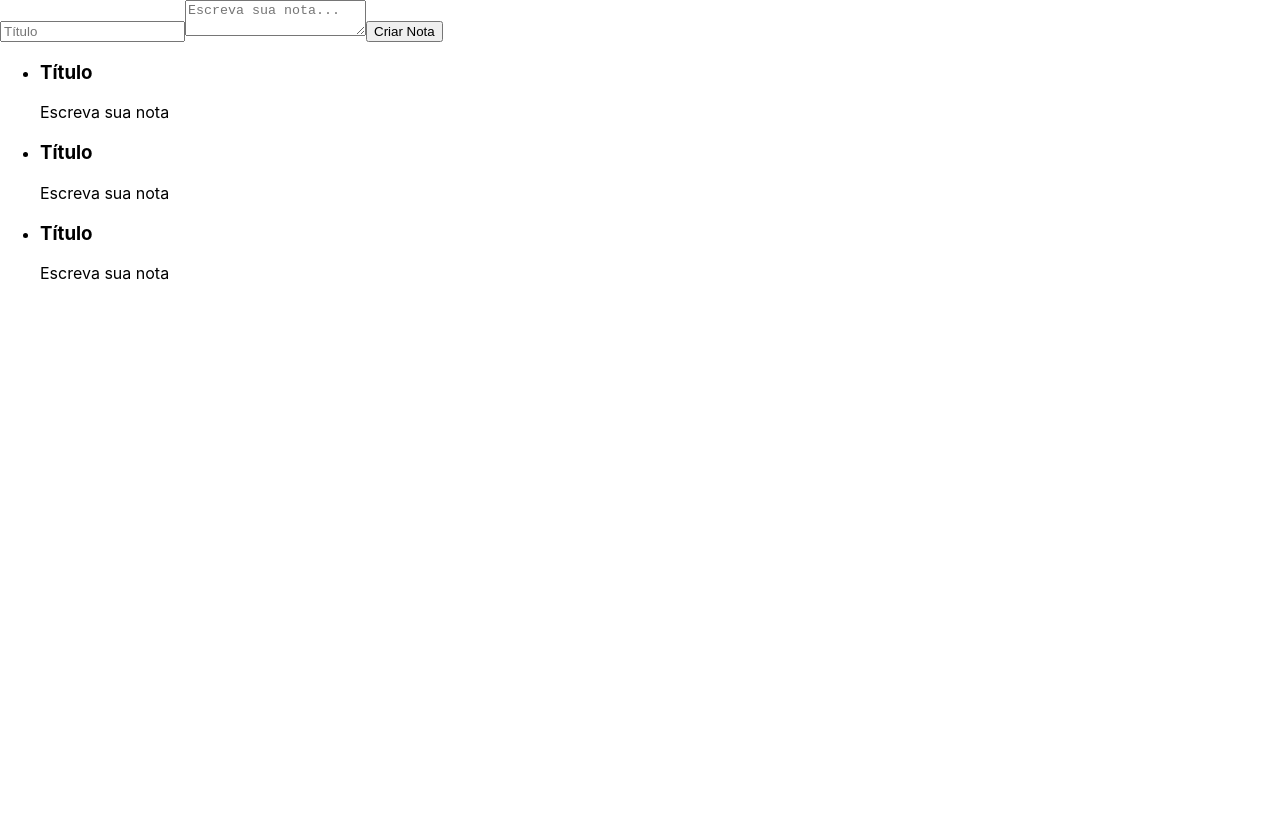
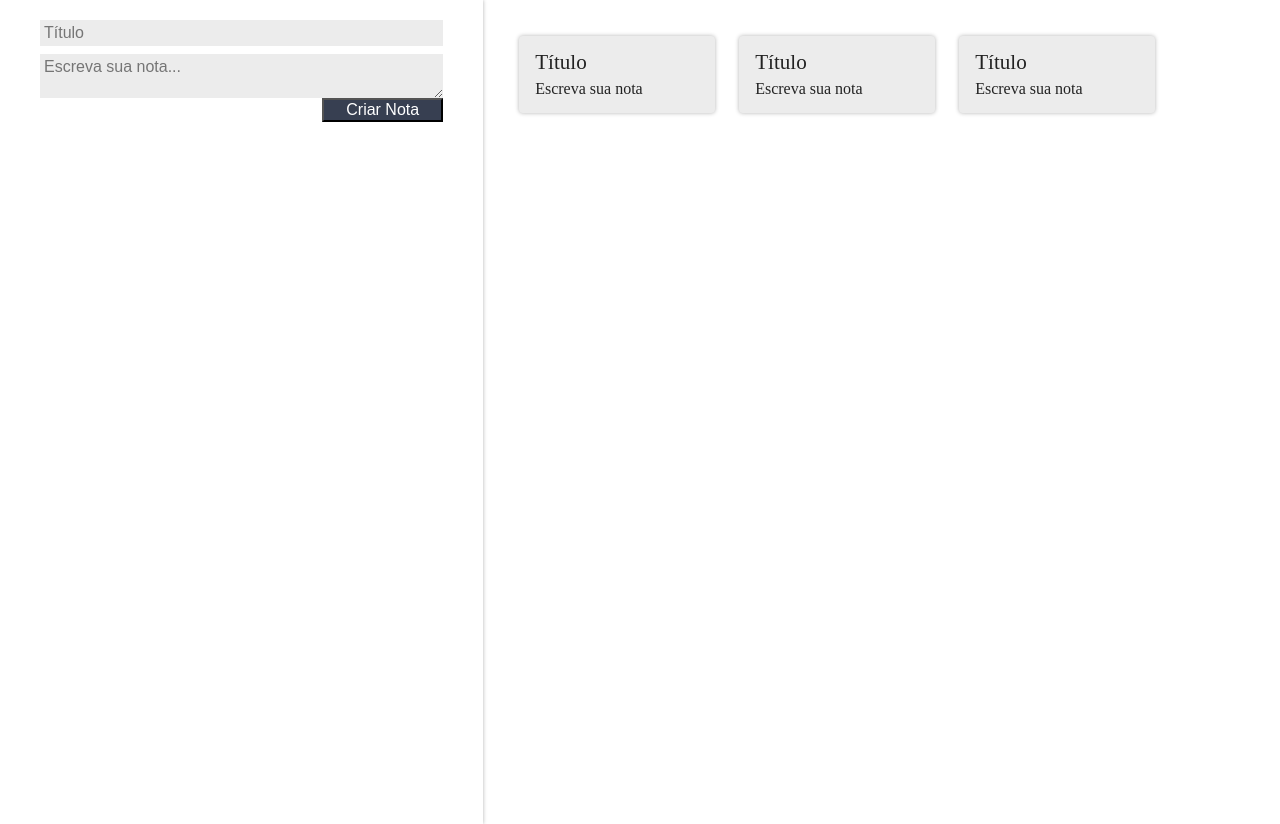
Before and after one commit to Daan-Cardoso/appNotes, a React (Create React App) app: page / in a window 1280 px wide. Before the commit the page ends 800 px from the top, so only its background shows below. Built offline with nearby package versions, Linux system fonts and the light colour scheme.

Commit message:
add style on all components and reset css

```diff
--- a/src/App.js
+++ b/src/App.js
@@ -1,11 +1,13 @@
 import ListaDeNotas from './components/ListaDeNotas/'
 import FormularioCadastro from './components/FormularioCadastro/'
 import React, { Component } from 'react/cjs/react.development'
+import './assets/index.css';
+import './assets/App.css';
 
 class App extends Component {
   render() {
     return (
-      <section>
+      <section className='conteudo'>
         <FormularioCadastro />
         <ListaDeNotas />
       </section>
--- /dev/null
+++ b/src/assets/App.css
@@ -0,0 +1,11 @@
+.conteudo {
+  display: flex;
+}
+
+:root {
+  --primaria: #58a4b0;
+  --secundaria: #373f51;
+  --secundaria-ativa: #cccccc;
+  --fundo: #ffffff;
+  --fundo-detalhes: #ececec;
+}
--- a/src/assets/index.css
+++ b/src/assets/index.css
@@ -1,13 +1,441 @@
-body {
+html,
+body,
+div,
+span,
+applet,
+object,
+iframe,
+h1,
+h2,
+h3,
+h4,
+h5,
+h6,
+p,
+blockquote,
+pre,
+a,
+abbr,
+acronym,
+address,
+big,
+cite,
+code,
+del,
+dfn,
+em,
+img,
+ins,
+kbd,
+q,
+s,
+samp,
+small,
+strike,
+strong,
+sub,
+sup,
+tt,
+var,
+b,
+u,
+i,
+center,
+dl,
+dt,
+dd,
+ol,
+ul,
+li,
+fieldset,
+form,
+label,
+legend,
+table,
+caption,
+tbody,
+tfoot,
+thead,
+tr,
+th,
+td,
+article,
+aside,
+canvas,
+details,
+embed,
+figure,
+figcaption,
+footer,
+header,
+hgroup,
+menu,
+nav,
+output,
+ruby,
+section,
+summary,
+time,
+mark,
+audio,
+video {
   margin: 0;
-  font-family: -apple-system, BlinkMacSystemFont, 'Segoe UI', 'Roboto', 'Oxygen',
-    'Ubuntu', 'Cantarell', 'Fira Sans', 'Droid Sans', 'Helvetica Neue',
-    sans-serif;
-  -webkit-font-smoothing: antialiased;
-  -moz-osx-font-smoothing: grayscale;
+  padding: 0;
+  border: 0;
+  font-size: 100%;
+  font: inherit;
+  vertical-align: baseline;
 }
 
-code {
-  font-family: source-code-pro, Menlo, Monaco, Consolas, 'Courier New',
-    monospace;
+/* make sure to set some focus styles for accessibility */
+:focus {
+  outline: 0;
 }
+
+/* HTML5 display-role reset for older browsers */
+article,
+aside,
+details,
+figcaption,
+figure,
+footer,
+header,
+hgroup,
+menu,
+nav,
+section {
+  display: block;
+}
+
+body {
+  line-height: 1;
+}
+
+ol,
+ul {
+  list-style: none;
+}
+
+blockquote,
+q {
+  quotes: none;
+}
+
+blockquote:before,
+blockquote:after,
+q:before,
+q:after {
+  content: "";
+  content: none;
+}
+
+table {
+  border-collapse: collapse;
+  border-spacing: 0;
+}
+
+input[type="search"]::-webkit-search-cancel-button,
+input[type="search"]::-webkit-search-decoration,
+input[type="search"]::-webkit-search-results-button,
+input[type="search"]::-webkit-search-results-decoration {
+  -webkit-appearance: none;
+  -moz-appearance: none;
+}
+
+input[type="search"] {
+  -webkit-appearance: none;
+  -moz-appearance: none;
+  -webkit-box-sizing: content-box;
+  -moz-box-sizing: content-box;
+  box-sizing: content-box;
+}
+
+textarea {
+  overflow: auto;
+  vertical-align: top;
+  resize: vertical;
+}
+
+/**
+ * Correct `inline-block` display not defined in IE 6/7/8/9 and Firefox 3.
+ */
+
+audio,
+canvas,
+video {
+  display: inline-block;
+  *display: inline;
+  *zoom: 1;
+  max-width: 100%;
+}
+
+/**
+ * Prevent modern browsers from displaying `audio` without controls.
+ * Remove excess height in iOS 5 devices.
+ */
+
+audio:not([controls]) {
+  display: none;
+  height: 0;
+}
+
+/**
+ * Address styling not present in IE 7/8/9, Firefox 3, and Safari 4.
+ * Known issue: no IE 6 support.
+ */
+
+[hidden] {
+  display: none;
+}
+
+/**
+ * 1. Correct text resizing oddly in IE 6/7 when body `font-size` is set using
+ *    `em` units.
+ * 2. Prevent iOS text size adjust after orientation change, without disabling
+ *    user zoom.
+ */
+
+html {
+  font-size: 100%; /* 1 */
+  -webkit-text-size-adjust: 100%; /* 2 */
+  -ms-text-size-adjust: 100%; /* 2 */
+}
+
+/**
+ * Address `outline` inconsistency between Chrome and other browsers.
+ */
+
+a:focus {
+  outline: thin dotted;
+}
+
+/**
+ * Improve readability when focused and also mouse hovered in all browsers.
+ */
+
+a:active,
+a:hover {
+  outline: 0;
+}
+
+/**
+ * 1. Remove border when inside `a` element in IE 6/7/8/9 and Firefox 3.
+ * 2. Improve image quality when scaled in IE 7.
+ */
+
+img {
+  border: 0; /* 1 */
+  -ms-interpolation-mode: bicubic; /* 2 */
+}
+
+/**
+ * Address margin not present in IE 6/7/8/9, Safari 5, and Opera 11.
+ */
+
+figure {
+  margin: 0;
+}
+
+/**
+ * Correct margin displayed oddly in IE 6/7.
+ */
+
+form {
+  margin: 0;
+}
+
+/**
+ * Define consistent border, margin, and padding.
+ */
+
+fieldset {
+  border: 1px solid #c0c0c0;
+  margin: 0 2px;
+  padding: 0.35em 0.625em 0.75em;
+}
+
+/**
+ * 1. Correct color not being inherited in IE 6/7/8/9.
+ * 2. Correct text not wrapping in Firefox 3.
+ * 3. Correct alignment displayed oddly in IE 6/7.
+ */
+
+legend {
+  border: 0; /* 1 */
+  padding: 0;
+  white-space: normal; /* 2 */
+  *margin-left: -7px; /* 3 */
+}
+
+/**
+ * 1. Correct font size not being inherited in all browsers.
+ * 2. Address margins set differently in IE 6/7, Firefox 3+, Safari 5,
+ *    and Chrome.
+ * 3. Improve appearance and consistency in all browsers.
+ */
+
+button,
+input,
+select,
+textarea {
+  font-size: 100%; /* 1 */
+  margin: 0; /* 2 */
+  vertical-align: baseline; /* 3 */
+  *vertical-align: middle; /* 3 */
+}
+
+/**
+ * Address Firefox 3+ setting `line-height` on `input` using `!important` in
+ * the UA stylesheet.
+ */
+
+button,
+input {
+  line-height: normal;
+}
+
+/**
+ * Address inconsistent `text-transform` inheritance for `button` and `select`.
+ * All other form control elements do not inherit `text-transform` values.
+ * Correct `button` style inheritance in Chrome, Safari 5+, and IE 6+.
+ * Correct `select` style inheritance in Firefox 4+ and Opera.
+ */
+
+button,
+select {
+  text-transform: none;
+}
+
+/**
+ * 1. Avoid the WebKit bug in Android 4.0.* where (2) destroys native `audio`
+ *    and `video` controls.
+ * 2. Correct inability to style clickable `input` types in iOS.
+ * 3. Improve usability and consistency of cursor style between image-type
+ *    `input` and others.
+ * 4. Remove inner spacing in IE 7 without affecting normal text inputs.
+ *    Known issue: inner spacing remains in IE 6.
+ */
+
+button,
+html input[type="button"], /* 1 */
+input[type="reset"],
+input[type="submit"] {
+  -webkit-appearance: button; /* 2 */
+  cursor: pointer; /* 3 */
+  *overflow: visible; /* 4 */
+}
+
+/**
+ * Re-set default cursor for disabled elements.
+ */
+
+button[disabled],
+html input[disabled] {
+  cursor: default;
+}
+
+/**
+ * 1. Address box sizing set to content-box in IE 8/9.
+ * 2. Remove excess padding in IE 8/9.
+ * 3. Remove excess padding in IE 7.
+ *    Known issue: excess padding remains in IE 6.
+ */
+
+input[type="checkbox"],
+input[type="radio"] {
+  box-sizing: border-box; /* 1 */
+  padding: 0; /* 2 */
+  *height: 13px; /* 3 */
+  *width: 13px; /* 3 */
+}
+
+/**
+ * 1. Address `appearance` set to `searchfield` in Safari 5 and Chrome.
+ * 2. Address `box-sizing` set to `border-box` in Safari 5 and Chrome
+ *    (include `-moz` to future-proof).
+ */
+
+input[type="search"] {
+  -webkit-appearance: textfield; /* 1 */
+  -moz-box-sizing: content-box;
+  -webkit-box-sizing: content-box; /* 2 */
+  box-sizing: content-box;
+}
+
+/**
+ * Remove inner padding and search cancel button in Safari 5 and Chrome
+ * on OS X.
+ */
+
+input[type="search"]::-webkit-search-cancel-button,
+input[type="search"]::-webkit-search-decoration {
+  -webkit-appearance: none;
+}
+
+/**
+ * Remove inner padding and border in Firefox 3+.
+ */
+
+button::-moz-focus-inner,
+input::-moz-focus-inner {
+  border: 0;
+  padding: 0;
+}
+
+/**
+ * 1. Remove default vertical scrollbar in IE 6/7/8/9.
+ * 2. Improve readability and alignment in all browsers.
+ */
+
+textarea {
+  overflow: auto; /* 1 */
+  vertical-align: top; /* 2 */
+}
+
+/**
+ * Remove most spacing between table cells.
+ */
+
+table {
+  border-collapse: collapse;
+  border-spacing: 0;
+}
+
+html,
+button,
+input,
+select,
+textarea {
+  color: #222;
+}
+
+::-moz-selection {
+  background: #b3d4fc;
+  text-shadow: none;
+}
+
+::selection {
+  background: #b3d4fc;
+  text-shadow: none;
+}
+
+img {
+  vertical-align: middle;
+}
+
+fieldset {
+  border: 0;
+  margin: 0;
+  padding: 0;
+}
+
+textarea {
+  resize: vertical;
+}
+
+.chromeframe {
+  margin: 0.2em 0;
+  background: #ccc;
+  color: #000;
+  padding: 0.2em 0;
+}
--- a/src/components/CardNota/CardNota.jsx
+++ b/src/components/CardNota/CardNota.jsx
@@ -1,13 +1,14 @@
 import React, { Component } from 'react'
+import './style.css';
 
 class CardNota extends Component {
   render() {
     return (
-      <section>
-        <header>
-          <h3>Título</h3>
-          <p>Escreva sua nota</p>
+      <section className='card-nota'>
+        <header className='card-nota_cabecalho'>
+          <h3 className='card-nota_titulo'>Título</h3>
         </header>
+          <p className='card-nota_texto'>Escreva sua nota</p>
       </section>
     )
   }
--- a/src/components/CardNota/style.css
+++ b/src/components/CardNota/style.css
@@ -0,0 +1,27 @@
+.card-nota {
+  display: flex;
+  flex-direction: column;
+  align-items: flex-start;
+  justify-content: space-between;
+  background-color: var(--fundo-detalhes);
+  border-radius: 4px;
+  flex-wrap: wrap;
+  box-shadow: 0 0 4px rgba(0, 0, 0, 0.3);
+  padding: 16px;
+}
+.card-nota_cabecalho {
+  font-size: 1.1em;
+  display: flex;
+  justify-content: space-between;
+  align-items: center;
+}
+
+.card-nota_texto {
+  margin-top: 8px;
+  font-size: 1em;
+}
+
+.card-nota_titulo {
+  font-size: 1.2em;
+  margin-right: 12px;
+}
--- a/src/components/FormularioCadastro/FormularioCadastro.jsx
+++ b/src/components/FormularioCadastro/FormularioCadastro.jsx
@@ -1,12 +1,13 @@
 import React, { Component } from "react"
+import './style.css';
 
 class FormularioCadastro extends Component {
   render() {
     return (
-      <form>
-        <input type='text' placeholder="Título" />
-        <textarea placeholder='Escreva sua nota...' />
-        <button>Criar Nota</button>
+      <form className="form-cadastro">
+        <input className="form-cadastro_input" type='text' placeholder="Título" />
+        <textarea className="form-cadastro_input" placeholder='Escreva sua nota...' />
+        <button className="form-cadastro_submit">Criar Nota</button>
       </form>
     )
   }
--- a/src/components/FormularioCadastro/style.css
+++ b/src/components/FormularioCadastro/style.css
@@ -0,0 +1,29 @@
+.form-cadastro {
+  flex-grow: 2;
+  box-shadow: 0 0 4px rgba(0, 0, 0, 0.3);
+  z-index: 1;
+  min-height: 100vh;
+  display: flex;
+  flex-direction: column;
+  padding: 12px 40px;
+}
+.form-cadastro_input {
+  margin-top: 8px;
+  padding: 4px;
+  border: none;
+  background-color: var(--fundo-detalhes);
+  font-family: Arial, Helvetica, sans-serif;
+  font-weight: 100;
+}
+
+.form-cadastro_submit {
+  align-self: flex-end;
+  width: 30%;
+  background-color: var(--secundaria);
+  color: white;
+  font-weight: 400;
+}
+
+.form-cadastro_submit:active {
+  background-color: var(--secundaria-ativa);
+}
--- a/src/components/ListaDeNotas/ListaDeNotas.jsx
+++ b/src/components/ListaDeNotas/ListaDeNotas.jsx
@@ -1,12 +1,13 @@
 import React, { Component } from 'react'
 import CardNota from '../CardNota/'
+import './style.css'
 
 class ListaDeNotas extends Component {
   render() {
     return (
-      <ul>
+      <ul className='lista-notas'>
         {['trabalho', 'trabalho', 'estudo'].map((categoria, index) => (
-            <li key={index}>
+            <li className='lista-notas_item' key={index}>
               <CardNota title={categoria} />
             </li>
           ))}
--- a/src/components/ListaDeNotas/style.css
+++ b/src/components/ListaDeNotas/style.css
@@ -0,0 +1,16 @@
+
+.lista-notas {
+  background-color: var(--fundo);
+  flex-grow: 3;
+  display: grid;
+  grid-template-columns: auto auto auto auto auto;
+  list-style-type: none;
+  padding-left: 24px;
+  padding-top: 24px;
+}
+.lista-notas_item {
+  margin: 12px;
+  max-width: 240px;
+  max-height: 400px;
+  display: inline;
+}
--- a/src/index.js
+++ b/src/index.js
@@ -1,6 +1,5 @@
 import React from 'react';
 import ReactDOM from 'react-dom';
-import './assets/index.css';
 import App from './App';
 import reportWebVitals from './reportWebVitals';
 
```
